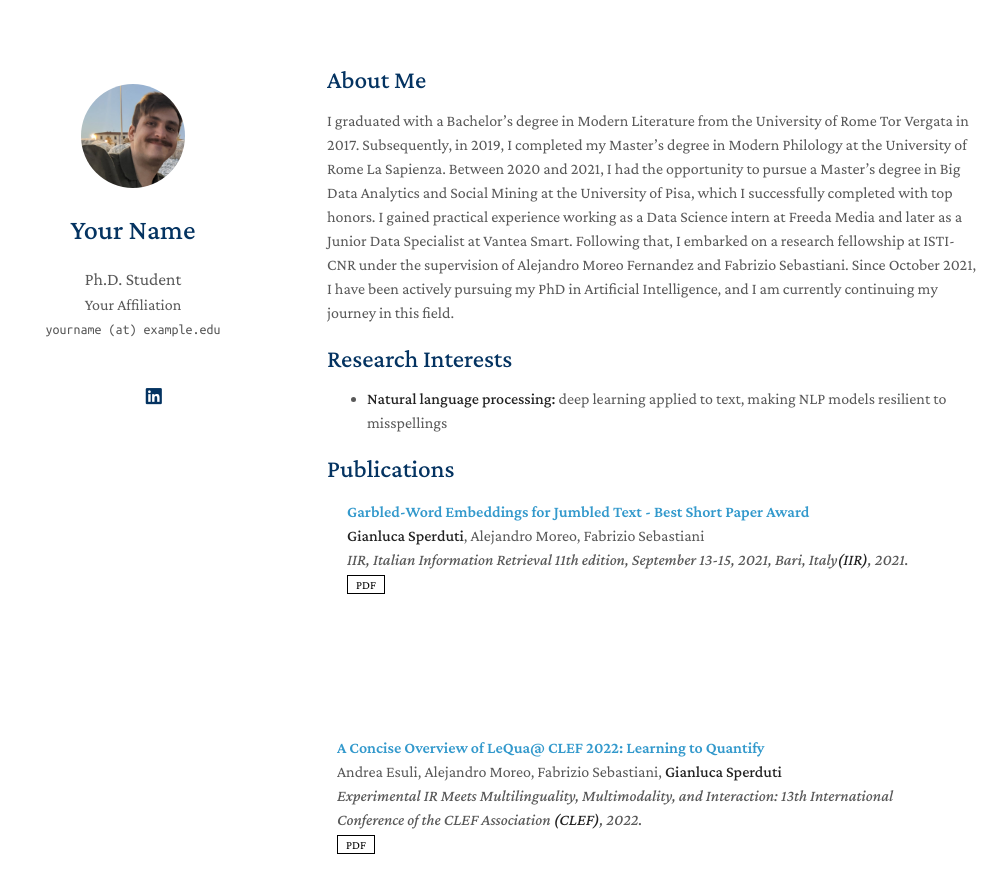
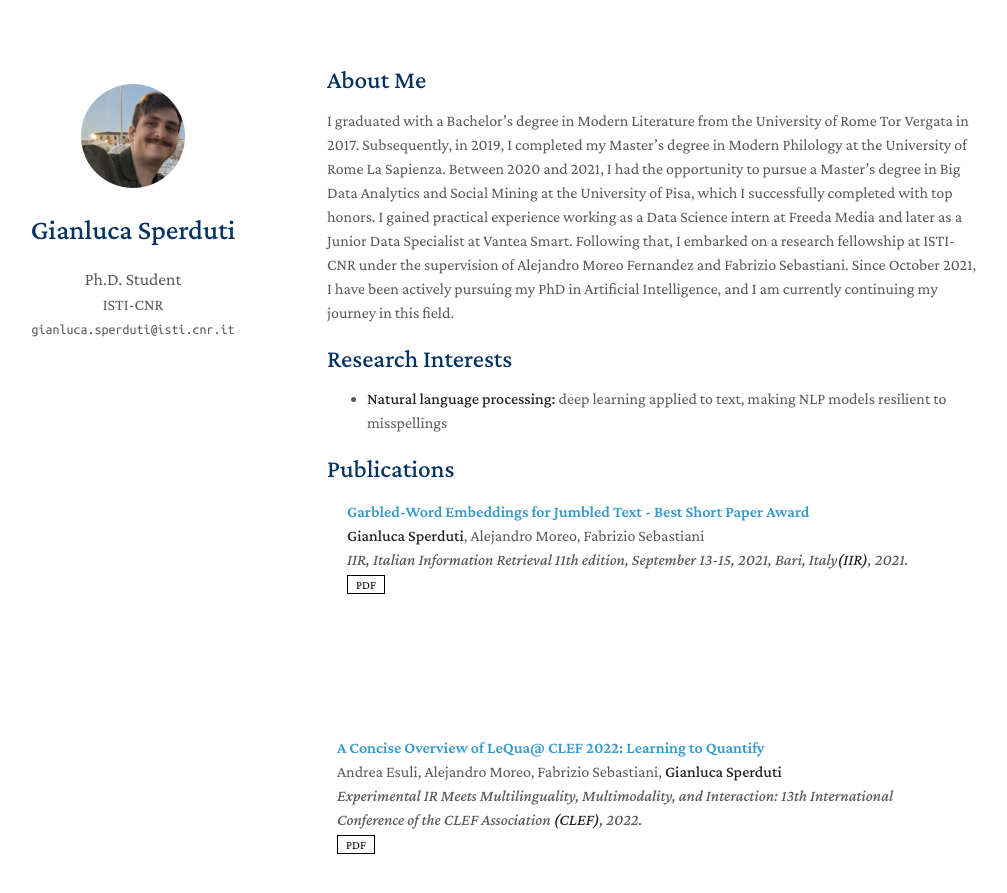
Before and after one commit to gianluca-sperduti/gianluca-sperduti.github.io, a Jekyll site: the page built from index.md, in a window 1280 px wide and 900 px high. Shown: the top 893 px of the window, without its empty margins (143-1150 px from the left). Built offline with Jekyll 4.4.1, drawn with Linux system fonts in a browser that asks for light colours; nearby versions of some CDN libraries; a style sheet for code colours, icons or effects is not loaded; our own code applies the rules of GitHub Pages for plain Markdown files.

```diff
--- a/_config.yml
+++ b/_config.yml
@@ -1,22 +1,12 @@
 # Basic Information
-title: Your Name
+title: Gianluca Sperduti
 position: Ph.D. Student
-affiliation: Your Affiliation
-email: yourname (at) example.edu
-
-# Search Engine Optimization (SEO)
-# The following information is used to improve the website traffic from search engines, e.g., Google.
-keywords: minimal light
-description: The Minimal Light is a simple and elegant jekyll theme for academic personal homepage.
-canonical: https://minimal-light-theme.yliu.me/
+affiliation: ISTI-CNR
+email: gianluca.sperduti@isti.cnr.it
 
 # Links
 # If you don't need one of them, you may delete the corresponding line.
-google_scholar: https://scholar.google.com/
-cv_link: assets/files/curriculum_vitae.pdf
-github_link: https://github.com/
-linkedin: https://www.linkedin.com/
-twitter: https://twitter.com/
+google_scholar: https://scholar.google.com/citations?user=6KFzalcAAAAJ&hl=it&oi=ao
 
 # Images (e.g., your profile picture and your website's favicon)
 # "favicon" and "favicon_dark" are used for the light and dark modes, respectively.
@@ -26,15 +16,8 @@ favicon_dark: ./assets/img/favicon-dark.png
 
 # Footnote
 # You may use the option to disable the footnote, "Powered by Jekyll and Minimal Light theme."
-enable_footnote: true
+enable_footnote: false
 
-# Google Analytics ID
-# Please remove this if you don't use Google Analytics
-google_analytics: UA-111540567-4
-
-# Use this project as a remote theme for GitHub Pages
-# See the guide here: https://docs.github.com/en/pages/setting-up-a-github-pages-site-with-jekyll/adding-a-theme-to-your-github-pages-site-using-jekyll
-remote_theme: yaoyao-liu/minimal-light
 
 # The following files will be removed from the generated website.
 exclude:
```
Also changed, not shown: README.md, README_de.md (deleted), README_zh_Hans.md (deleted), README_zh_Hant.md (deleted).
